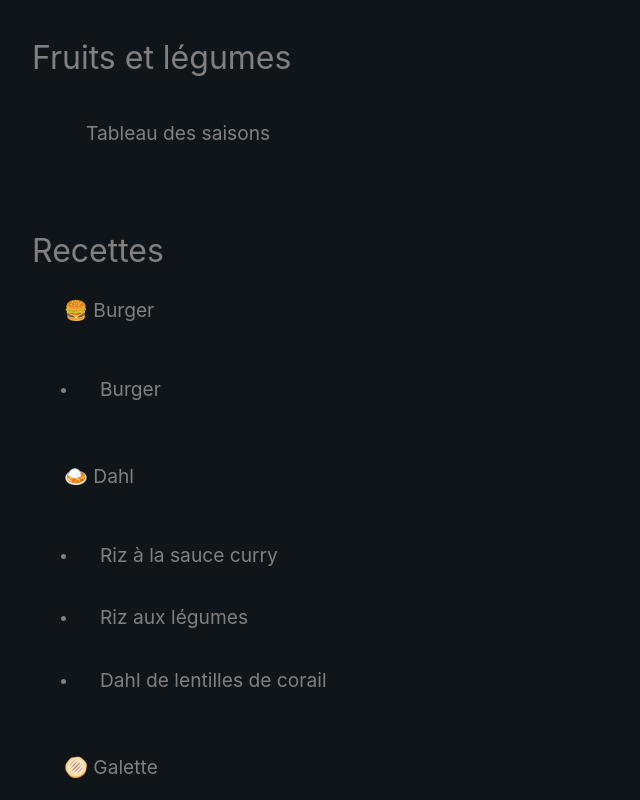
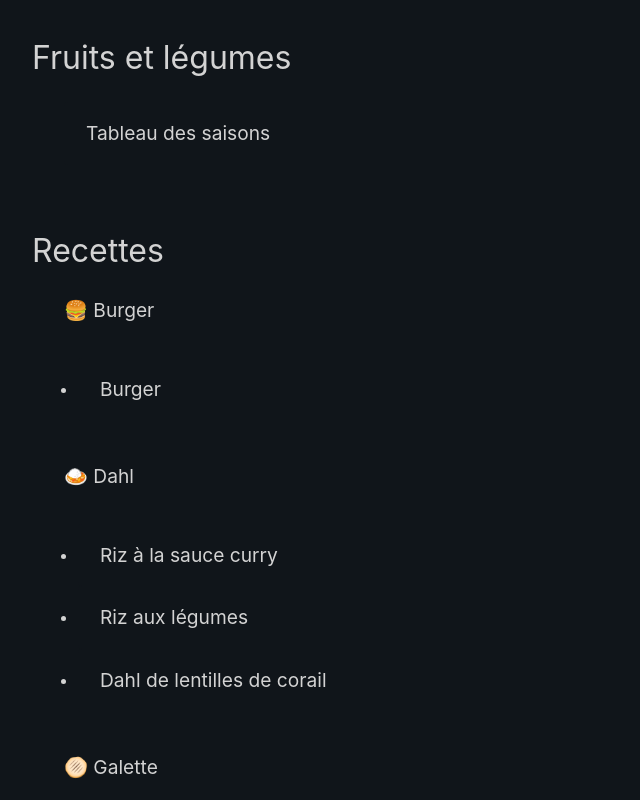
Before and after one commit to Benjent/recipes, a Vue app: page / in a window 1280 px wide. Shown: the top 800 px of the page, without its empty margins (0-640 px from the left). Built offline with nearby package versions, Linux system fonts and the light colour scheme; what vue3-mq would draw is missing.

Commit message:
feat(colors/text): lighten text color

```diff
--- a/src/assets/styles/basics/colors.scss
+++ b/src/assets/styles/basics/colors.scss
@@ -3,5 +3,5 @@
     --background: #10151a;
     --background-light: #1b2229;
     --cta: #232c35;
-    --text: grey;
+    --text: lightgrey;
 }
```
